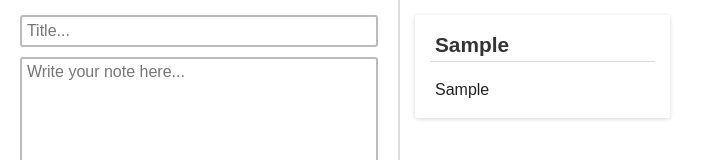
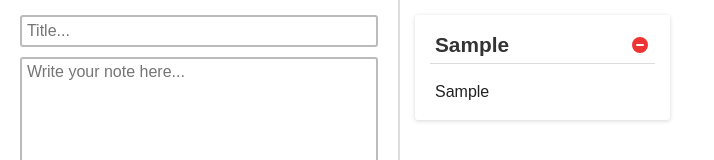
Before and after one commit to oWillianLira/react-notes, a React (Create React App) app: page / in a window 1280 px wide. Both pictures are taken after typing "Sample", "Sample" into the empty fields and a click on the button "CRIAR NOTA". Shown: the top 160 px of the page, without its empty margins (0-714 px from the left). Built offline with nearby package versions, Linux system fonts and the light colour scheme.

Commit message:
delete cards function

```diff
--- a/src/App.js
+++ b/src/App.js
@@ -18,6 +18,14 @@ export default class App extends Component {
       notes: newNotesList,
     };
     this.setState(newState);
+  }
+
+  deleteNote(index) {
+    // if (window.confirm('Do you wanna delete this note?')) {
+    let arrayNotes = this.state.notes;
+    arrayNotes.splice(index, 1);
+    this.setState({ notes: arrayNotes });
+    // }
   }
 
   render() {
@@ -49,7 +57,7 @@ export default class App extends Component {
           <NotesForm createNote={this.createNote.bind(this)} />
         </div>
         <div className="listing">
-          <NotesList notes={this.state.notes} />
+          <NotesList notes={this.state.notes} delete={this.deleteNote.bind(this)} />
         </div>
       </App>
     );
--- a/src/components/NoteCard.jsx
+++ b/src/components/NoteCard.jsx
@@ -1,32 +1,50 @@
 import React, { Component } from 'react';
 import styled from 'styled-components';
+import { Delete } from '../icons';
 
 export default class NoteCard extends Component {
+  delete() {
+    this.props.deleteNote(this.props.index);
+  }
+
   render() {
-    const CardNote = styled.article``;
-    const CardHeader = styled.header`
+    const Card = styled.article`
+      header {
         border-bottom: solid 1px #ddd;
         margin-bottom: 15px;
         padding: 5px;
+        display: flex;
+        justify-content: space-between;
+        align-items: flex-start;
         h3 {
           font-size: 1.3rem;
           color: #333;
           font-weight: 600;
         }
-    `;
-    const CardBody = styled.div`
+        svg {
+          width: 20px;
+          fill: #e33;
+          cursor: pointer;
+          &:hover {
+            fill: #d00;
+          }
+        }
+      }
+      div {
         padding: 5px;
+      }
     `;
 
     return (
-      <CardNote>
-        <CardHeader>
+      <Card>
+        <header>
           <h3>{this.props.title}</h3>
-        </CardHeader>
-        <CardBody>
+          <label onClick={this.delete.bind(this)}>{Delete}</label>
+        </header>
+        <div>
           <p>{this.props.text}</p>
-        </CardBody>
-      </CardNote>
+        </div>
+      </Card>
     );
   }
 }
--- a/src/components/NotesForm.jsx
+++ b/src/components/NotesForm.jsx
@@ -55,7 +55,6 @@ export default class NotesForm extends Component {
         transition: ease-in 200ms;
         border: none;
         &:hover {
-          letter-spacing: 1px;
           background: #448;
         }
       }
--- a/src/components/NotesList.jsx
+++ b/src/components/NotesList.jsx
@@ -23,7 +23,7 @@ export default class NotesList extends Component {
         {this.props.notes.map((note, index) => {
           return (
             <li key={index}>
-              <NoteCard title={note.title} text={note.text} />
+              <NoteCard index={index} title={note.title} text={note.text} deleteNote={this.props.delete} />
             </li>
           );
         })}
--- /dev/null
+++ b/src/icons/index.jsx
@@ -0,0 +1,9 @@
+export const Delete = (
+  <svg xmlns="http://www.w3.org/2000/svg" className="h-5 w-5" viewBox="0 0 20 20" fill="currentColor">
+    <path
+      fillRule="evenodd"
+      d="M10 18a8 8 0 100-16 8 8 0 000 16zM7 9a1 1 0 000 2h6a1 1 0 100-2H7z"
+      clipRule="evenodd"
+    />
+  </svg>
+);
```
Also changed, not shown: public/manifest.json. Lines whose indentation alone changed are shown as unchanged.
